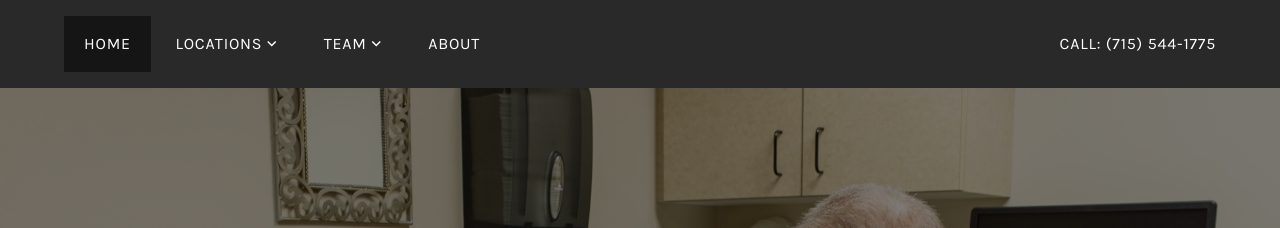
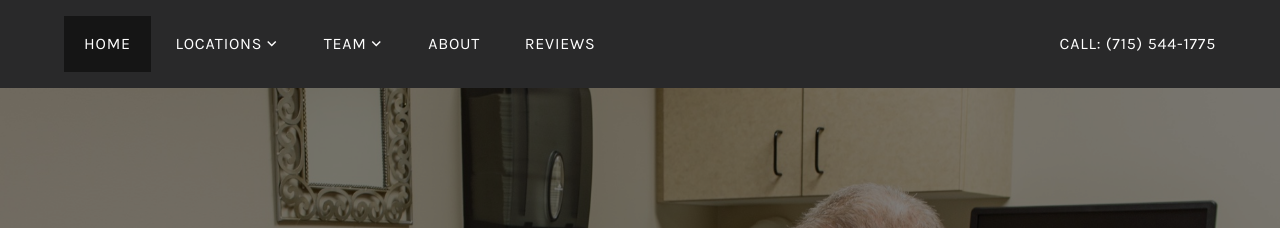
Before and after one commit to lfairchild/waypoint-spine, a Jekyll site: the page built from index.html, in a window 1280 px wide and 900 px high. Shown: the top 228 px of the window. Built offline with Jekyll 4.4.1, drawn with Linux system fonts in a browser that asks for light colours.

Commit message:
Update navigation.yml

```diff
--- a/_data/navigation.yml
+++ b/_data/navigation.yml
@@ -31,3 +31,6 @@ main:
   - page: About
     url: /about/
     children: []
+  - page: Reviews
+    url: /reviews/
+    children: []
```
